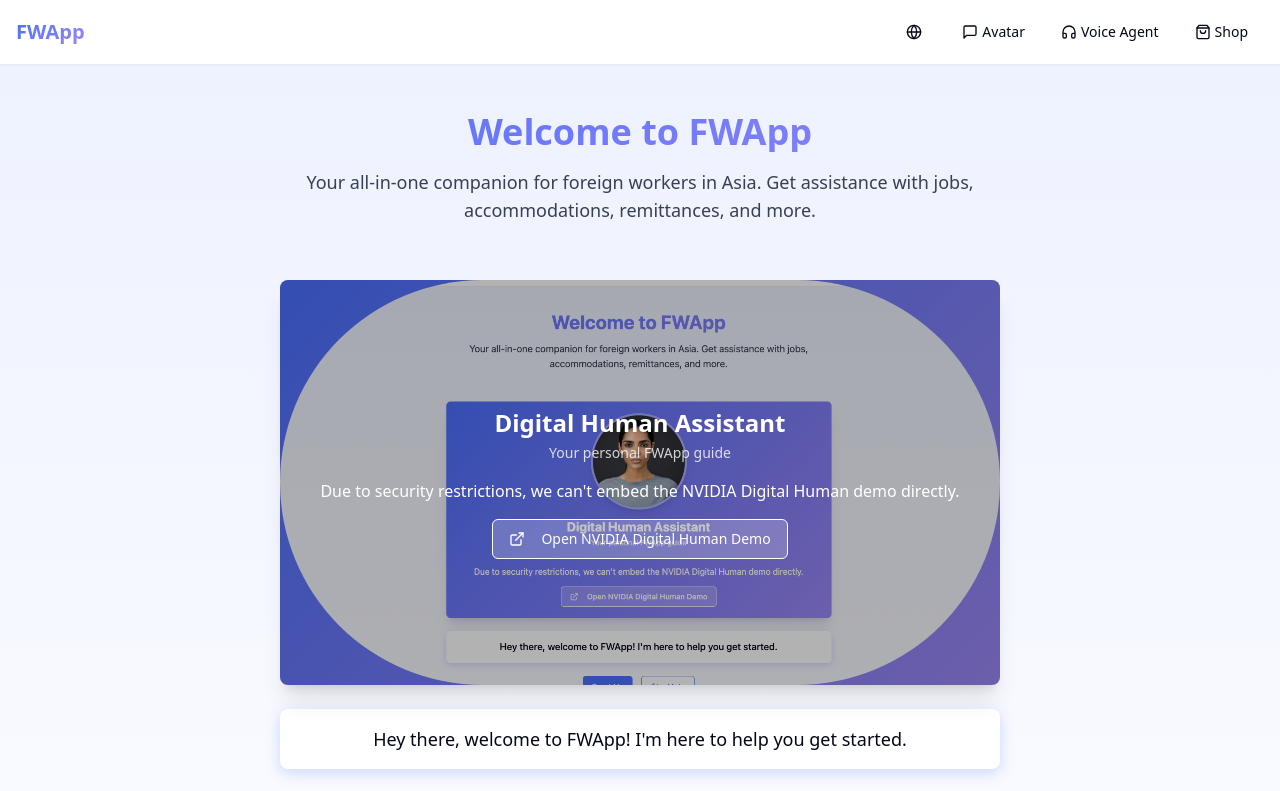
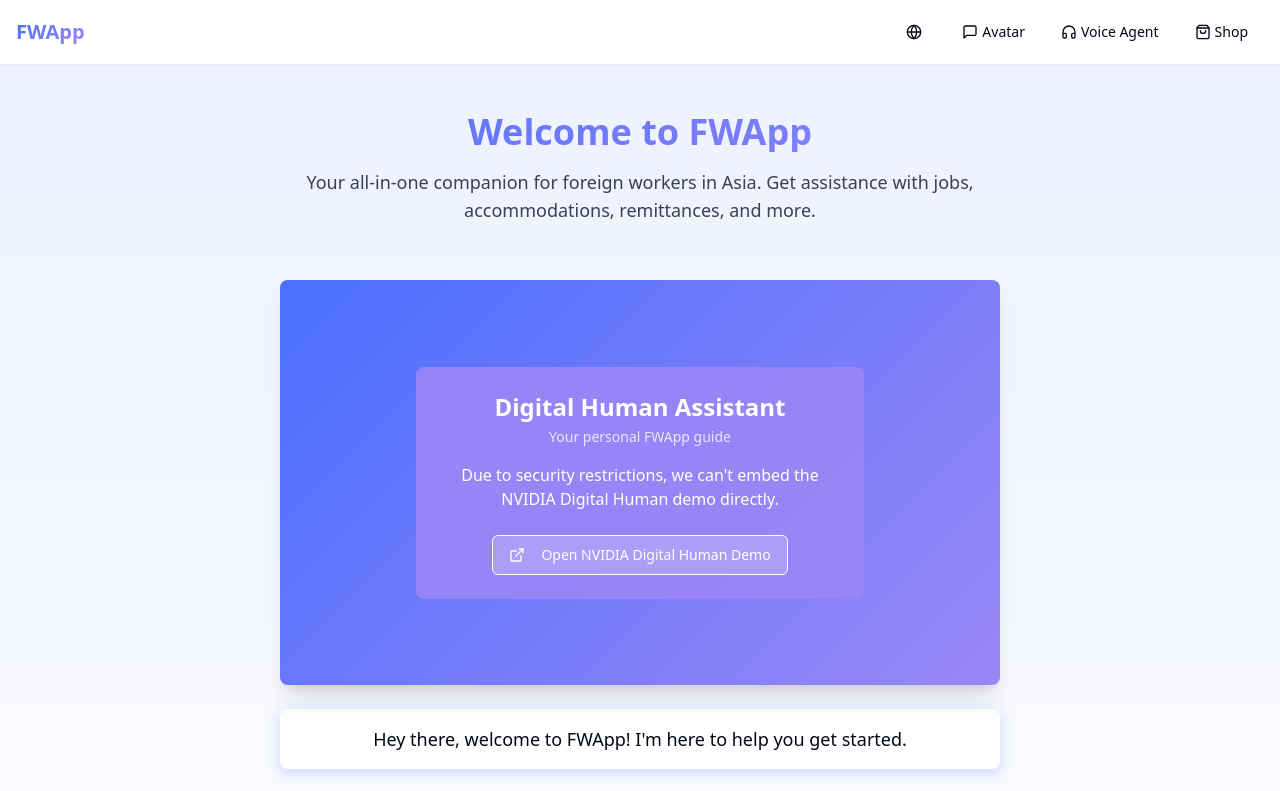
Before and after one commit to zanybarlee/fwapp-guide-asia, a React (Vite) app: page / in a window 1280 px wide. Shown: the top 791 px of the page. Built offline with nearby package versions, Linux system fonts and the light colour scheme.

Commit message:
Fix: Incorrect code

```diff
--- a/src/components/DigitalAvatar.tsx
+++ b/src/components/DigitalAvatar.tsx
@@ -3,13 +3,11 @@ import React, { useState, useEffect } from 'react';
 import { motion } from 'framer-motion';
 import { Button } from '@/components/ui/button';
 import { Volume2, VolumeX, ExternalLink } from 'lucide-react';
-import { Avatar, AvatarImage, AvatarFallback } from '@/components/ui/avatar';
 
 const DigitalAvatar: React.FC = () => {
   const [speaking, setSpeaking] = useState(false);
   const [muted, setMuted] = useState(false);
   const [greeting, setGreeting] = useState("Hey there, welcome to FWApp! I'm here to help you get started.");
-  const [iframeError, setIframeError] = useState(false);
 
   const startSpeaking = () => {
     if (muted) return;
@@ -36,30 +34,29 @@ const DigitalAvatar: React.FC = () => {
 
   return (
     <div className="flex flex-col items-center justify-center p-6 max-w-3xl mx-auto">
-      {iframeError ? (
-        // Fallback UI when iframe can't load
+      {/* Digital avatar display area */}
       <div className="w-full aspect-video mb-6 rounded-lg overflow-hidden shadow-xl bg-gradient-blue-purple relative">
-          <Avatar className="w-full h-full">
-            <AvatarImage
-              src="/lovable-uploads/f759bff1-e9d8-440b-b251-b21ac362622f.png"
-              alt="Digital Human Assistant"
-              className="absolute inset-0 w-full h-full object-cover"
-            />
-            <AvatarFallback className="absolute inset-0 bg-gradient-blue-purple flex items-center justify-center">
-              <span className="text-4xl">👩</span>
-            </AvatarFallback>
-          </Avatar>
-          <div className="absolute inset-0 bg-black/30 flex flex-col items-center justify-center text-white p-6">
-            <h2 className="text-2xl font-bold mb-1 relative z-10">Digital Human Assistant</h2>
-            <p className="text-center text-white/80 text-sm mb-4 relative z-10">
-              Your personal FWApp guide
-            </p>
-            <p className="text-center mb-4 relative z-10">
-              Due to security restrictions, we can't embed the NVIDIA Digital Human demo directly.
-            </p>
+        {/* Image background */}
+        <div
+          className="absolute inset-0 w-full h-full bg-center bg-cover"
+          style={{
+            backgroundImage: `url('/lovable-uploads/f759bff1-e9d8-440b-b251-b21ac362622f.png')`,
+            backgroundSize: 'cover'
+          }}
+        >
+          {/* Content overlay with purple gradient */}
+          <div className="absolute inset-0 bg-gradient-blue-purple bg-opacity-70">
+            {/* Centered content */}
+            <div className="flex flex-col items-center justify-center h-full text-white p-6 text-center">
+              <div className="bg-[#9b87f5]/90 p-6 rounded-lg backdrop-blur-sm max-w-md mx-auto">
+                <h2 className="text-2xl font-bold mb-1">Digital Human Assistant</h2>
+                <p className="text-sm mb-4 text-white/80">Your personal FWApp guide</p>
+
+                <p className="mb-6">Due to security restrictions, we can't embed the NVIDIA Digital Human demo directly.</p>
+
                 <Button
                   variant="outline"
-              className="bg-white/20 hover:bg-white/30 text-white border-white relative z-10"
+                  className="bg-white/20 hover:bg-white/30 text-white border-white"
                   onClick={() => window.open('https://build.nvidia.com/nvidia/digital-humans-for-customer-service', '_blank')}
                 >
                   <ExternalLink className="mr-2 h-4 w-4" />
@@ -67,42 +64,30 @@ const DigitalAvatar: React.FC = () => {
                 </Button>
               </div>
             </div>
-      ) : (
-        // Attempt to load iframe, but with onError handler
-        <div className="w-full aspect-video mb-6 rounded-lg overflow-hidden shadow-xl">
-          <iframe
-            src="https://build.nvidia.com/nvidia/digital-humans-for-customer-service"
-            className="w-full h-full border-0"
-            title="NVIDIA Digital Human Demo"
-            allowFullScreen
-            onError={() => setIframeError(true)}
-            onLoad={(e) => {
-              // Check if iframe loaded successfully
-              try {
-                // This will throw an error if cross-origin
-                const contentDocument = (e.target as HTMLIFrameElement).contentDocument;
-                if (!contentDocument) {
-                  setIframeError(true);
-                }
-              } catch (error) {
-                console.log("Cross-origin frame detected, may not load properly");
-                // We don't set error here as sometimes frames load despite CSP console errors
-              }
-            }}
-          />
           </div>
-      )}
+        </div>
+      </div>
 
+      {/* Greeting message */}
       <div className="bg-white shadow-blue rounded-lg p-4 mb-6 text-center w-full">
         <p className="text-lg font-medium">{greeting}</p>
       </div>
 
+      {/* Controls */}
       <div className="flex gap-4">
-        <Button onClick={startSpeaking} disabled={speaking} className="bg-fwapp-blue hover:bg-blue-700">
+        <Button
+          onClick={startSpeaking}
+          disabled={speaking}
+          className="bg-fwapp-blue hover:bg-blue-700"
+        >
           Greet Me
         </Button>
 
-        <Button variant="outline" onClick={toggleMute} className="border-fwapp-blue text-fwapp-blue hover:bg-fwapp-lightblue">
+        <Button
+          variant="outline"
+          onClick={toggleMute}
+          className="border-fwapp-blue text-fwapp-blue hover:bg-fwapp-lightblue"
+        >
           {muted ? <VolumeX className="mr-2 h-4 w-4" /> : <Volume2 className="mr-2 h-4 w-4" />}
           {muted ? "Unmute" : "Mute"}
         </Button>
```
Lines whose indentation alone changed are shown as unchanged.
